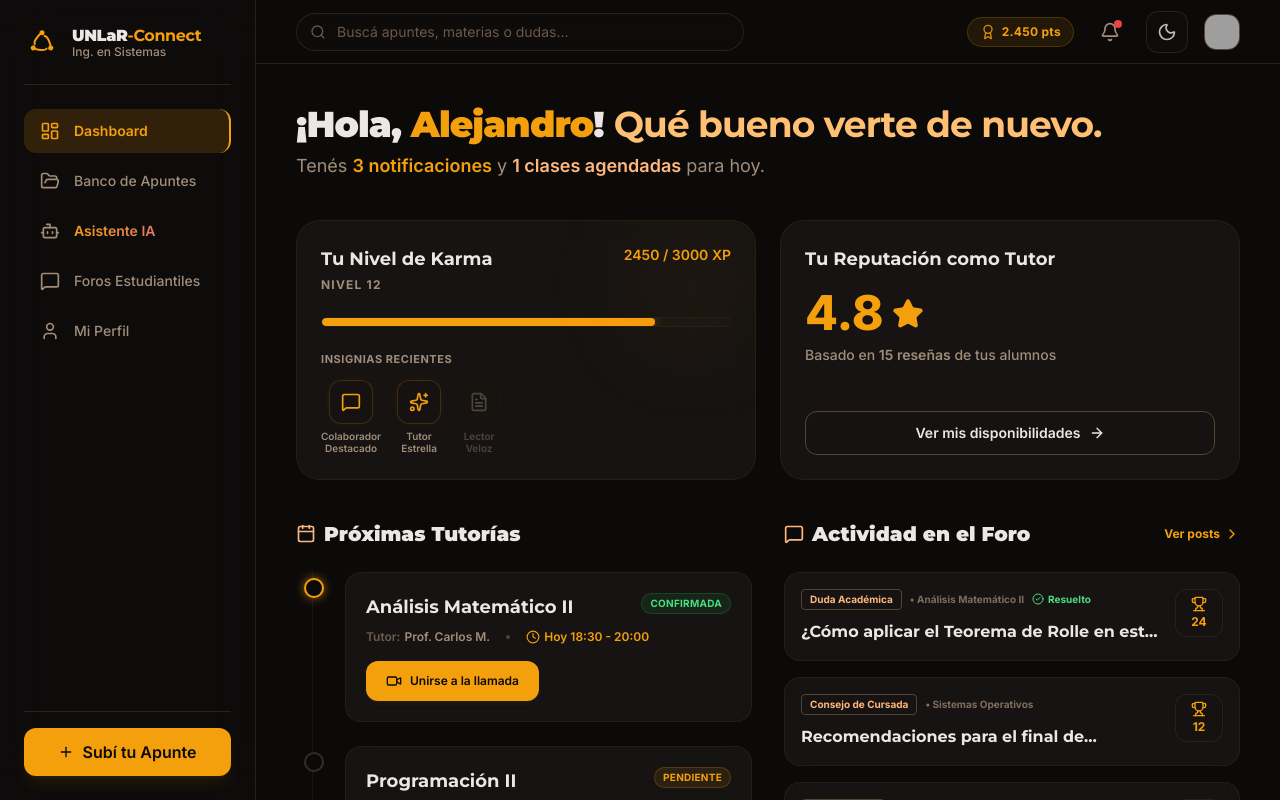
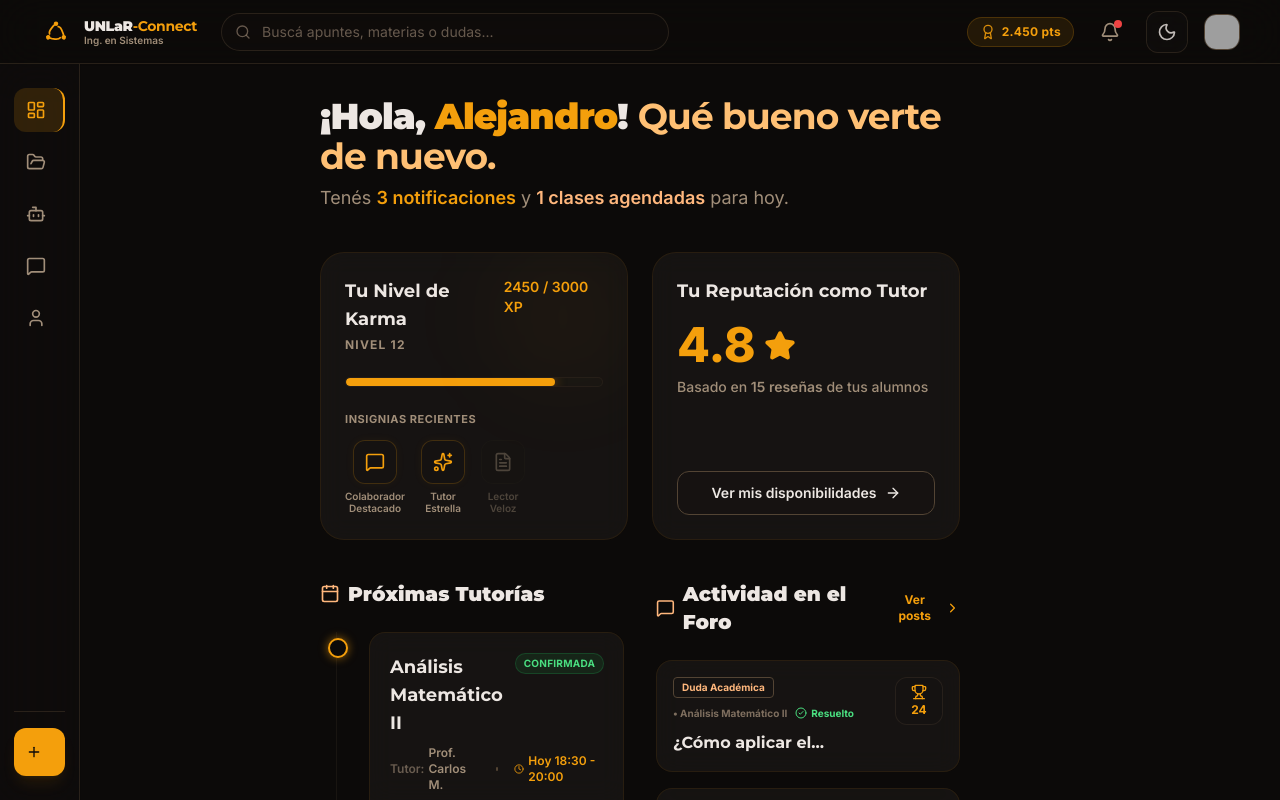
Before and after one commit to LucasIsac/UNLaR-Connect, a Next.js app: page /dashboard in a window 1280 px wide. Built offline with nearby package versions, Linux system fonts and the light colour scheme; grey boxes are pictures that could not be loaded.

Commit message:
fix(dashboard): resolve sidebar cutoff and optimize content layout margins

```diff
--- a/src/components/layout/DashboardLayout.tsx
+++ b/src/components/layout/DashboardLayout.tsx
@@ -19,14 +19,14 @@ export default function DashboardLayout({
         onClose={() => setIsSidebarOpen(false)}
       />
 
-      {/* Main Page Content Wrapper */}
-      <div className="flex-1 flex flex-col min-w-0 md:pl-64 h-screen overflow-hidden">
+      {/* Main Page Content Wrapper - Offset by top header height */}
+      <div className="flex-1 flex flex-col min-w-0 pt-16 h-screen overflow-hidden">
         {/* Header toolbar */}
         <Header onMenuToggle={() => setIsSidebarOpen(true)} />
 
         {/* Scrollable page content */}
-        <main className="flex-1 overflow-y-auto custom-scrollbar p-6 md:p-10 relative">
-          <div className="max-w-7xl mx-auto w-full">
+        <main className="flex-1 overflow-y-auto custom-scrollbar p-6 md:py-8 md:px-80 relative">
+          <div className="w-full">
             {children}
           </div>
         </main>
--- a/src/components/layout/Header.tsx
+++ b/src/components/layout/Header.tsx
@@ -1,5 +1,6 @@
 "use client";
 
+import Link from "next/link";
 import { Menu, Search, Bell, Award } from "lucide-react";
 import ThemeToggle from "../ui/ThemeToggle";
 
@@ -9,9 +10,28 @@ type HeaderProps = {
 
 export default function Header({ onMenuToggle }: HeaderProps) {
   return (
-    <header className="sticky top-0 z-20 flex w-full items-center justify-between px-6 md:px-10 h-16 bg-background/50 backdrop-blur-xl border-b border-border/40 shadow-sm transition-colors duration-300">
-      {/* Left: Mobile hamburger menu toggle & Search Bar */}
-      <div className="flex flex-1 items-center gap-4">
+    <header className="fixed top-0 left-0 w-full z-45 flex items-center justify-between px-6 md:px-10 h-16 bg-background/50 backdrop-blur-xl border-b border-border/40 shadow-sm transition-colors duration-300">
+      {/* Left: Brand Logo (desktop) & Mobile toggle & Search Bar */}
+      <div className="flex flex-1 items-center gap-6">
+        {/* Desktop Brand Logo */}
+        <Link href="/dashboard" className="hidden md:flex items-center gap-3 shrink-0 group">
+          {/* eslint-disable-next-line @next/next/no-img-element */}
+          <img
+            src="/logo.svg"
+            alt="UNLaR-Connect"
+            className="w-8 h-8 transition-transform duration-300 group-hover:scale-105"
+          />
+          <div className="flex flex-col text-left">
+            <span className="font-heading font-black text-sm tracking-tight leading-none text-foreground">
+              UNLaR<span className="text-accent font-bold">-Connect</span>
+            </span>
+            <span className="text-[10px] text-muted-foreground font-semibold leading-none mt-0.5">
+              Ing. en Sistemas
+            </span>
+          </div>
+        </Link>
+
+        {/* Mobile menu toggle */}
         <button
           onClick={onMenuToggle}
           className="p-2 -ml-2 rounded-xl text-muted-foreground hover:text-foreground hover:bg-muted/30 md:hidden transition-colors"
--- a/src/components/layout/Sidebar.tsx
+++ b/src/components/layout/Sidebar.tsx
@@ -50,14 +50,77 @@ export default function Sidebar({ isOpen, onClose }: SidebarProps) {
     },
   ];
 
-  const sidebarContent = (
-    <div className="flex flex-col h-full bg-card/70 dark:bg-card/30 backdrop-blur-xl border-r border-border/40 p-6">
+  // ==========================================
+  // 💻 DESKTOP SIDEBAR CONTENT
+  // Collapsed by default (icons only), expands on hover insidepx-64 bounds.
+  // ==========================================
+  const desktopSidebarContent = (
+    <div className="flex flex-col h-full py-6 px-3.5 justify-between select-none">
+      {/* Navigation Links */}
+      <ul className="flex flex-col gap-2 flex-grow">
+        {navItems.map((item) => {
+          const isActive = pathname === item.href;
+          const Icon = item.icon;
+
+          return (
+            <li key={item.label}>
+              <Link
+                href={item.href}
+                className={cn(
+                  "group px-3 py-3 flex items-center rounded-xl text-sm font-medium transition-all duration-200 w-full overflow-hidden",
+                  isActive
+                    ? "bg-accent/15 text-accent border-r-2 border-accent font-semibold"
+                    : "text-muted-foreground hover:text-foreground hover:bg-muted/30 dark:hover:bg-muted/10"
+                )}
+              >
+                <Icon
+                  className={cn(
+                    "w-5 h-5 shrink-0 transition-transform duration-200 group-hover:scale-105 mr-4",
+                    isActive ? "text-accent" : "text-muted-foreground group-hover:text-foreground",
+                    item.isAi && "text-gradient-ai"
+                  )}
+                />
+                <span className={cn(
+                  "opacity-0 group-hover/sidebar:opacity-100 transition-opacity duration-300 truncate",
+                  item.isAi && "text-gradient-ai font-semibold"
+                )}>
+                  {item.label}
+                </span>
+              </Link>
+            </li>
+          );
+        })}
+      </ul>
+
+      {/* Upload Apunte Call to Action */}
+      <div className="pt-4 border-t border-border/40 mt-auto">
+        <button
+          onClick={() => {
+            window.dispatchEvent(new CustomEvent("open-upload-apunte-modal"));
+          }}
+          className="w-full bg-accent hover:bg-accent/90 text-accent-foreground font-semibold py-3 px-3 rounded-xl transition-colors duration-200 flex justify-center items-center gap-2 shadow-lg shadow-accent/10 overflow-hidden focus:outline-none"
+        >
+          <Plus className="w-4 h-4 shrink-0" />
+          <span className="opacity-0 group-hover/sidebar:opacity-100 transition-opacity duration-300 truncate">
+            Subí tu Apunte
+          </span>
+        </button>
+      </div>
+    </div>
+  );
+
+  // ==========================================
+  // 📱 MOBILE DRAWER CONTENT
+  // Traditional full menu drawer with closing bounds.
+  // ==========================================
+  const mobileSidebarContent = (
+    <div className="flex flex-col h-full bg-card/75 dark:bg-card/30 backdrop-blur-xl border-r border-border/40 p-6">
       {/* Brand Logo & Department */}
       <div className="flex items-center justify-between pb-6 border-b border-border/40 mb-6">
         <Link href="/dashboard" className="flex items-center gap-3">
           {/* eslint-disable-next-line @next/next/no-img-element */}
           <img src="/logo.svg" alt="UNLaR-Connect" className="w-9 h-9" />
-          <div>
+          <div className="text-left">
             <span className="font-heading font-black text-base tracking-tight block">
               UNLaR<span className="text-accent font-bold">-Connect</span>
             </span>
@@ -70,7 +133,7 @@ export default function Sidebar({ isOpen, onClose }: SidebarProps) {
         {onClose && (
           <button
             onClick={onClose}
-            className="md:hidden p-1 rounded-lg text-muted-foreground hover:text-foreground hover:bg-muted/50 transition-colors"
+            className="p-1 rounded-lg text-muted-foreground hover:text-foreground hover:bg-muted/50 transition-colors focus:outline-none"
           >
             <X className="w-5 h-5" />
           </button>
@@ -129,9 +192,9 @@ export default function Sidebar({ isOpen, onClose }: SidebarProps) {
 
   return (
     <>
-      {/* Desktop Sidebar (Permanent) */}
-      <aside className="fixed left-0 top-0 h-full w-64 z-30 hidden md:block">
-        {sidebarContent}
+      {/* Desktop Sidebar (Under Header top-16 h-calc, collapsed to 80px, hover to 256px) */}
+      <aside className="fixed left-0 top-16 h-[calc(100vh-64px)] z-30 hidden md:block transition-all duration-300 ease-in-out w-20 hover:w-64 group/sidebar bg-card/75 dark:bg-card/30 backdrop-blur-xl border-r border-border/40 overflow-hidden shadow-sm">
+        {desktopSidebarContent}
       </aside>
 
       {/* Mobile Drawer (Overlay backdrop) */}
@@ -144,7 +207,7 @@ export default function Sidebar({ isOpen, onClose }: SidebarProps) {
             className="fixed left-0 top-0 h-full w-64 z-50 shadow-2xl transition-transform duration-300"
             onClick={(e) => e.stopPropagation()}
           >
-            {sidebarContent}
+            {mobileSidebarContent}
           </aside>
         </div>
       )}
```
